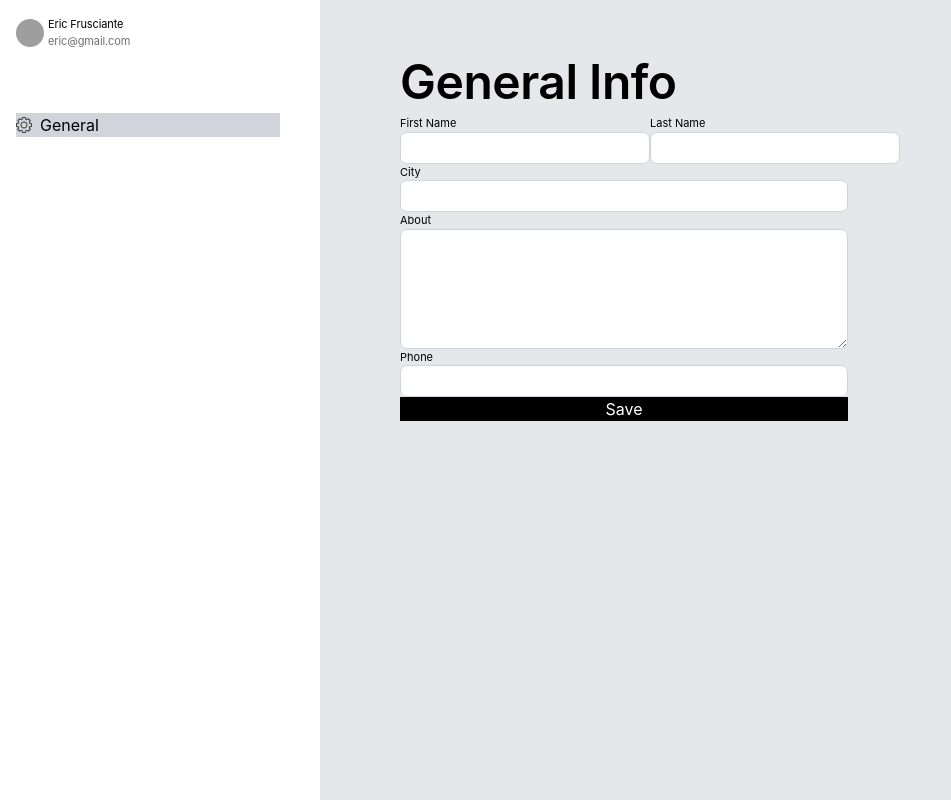
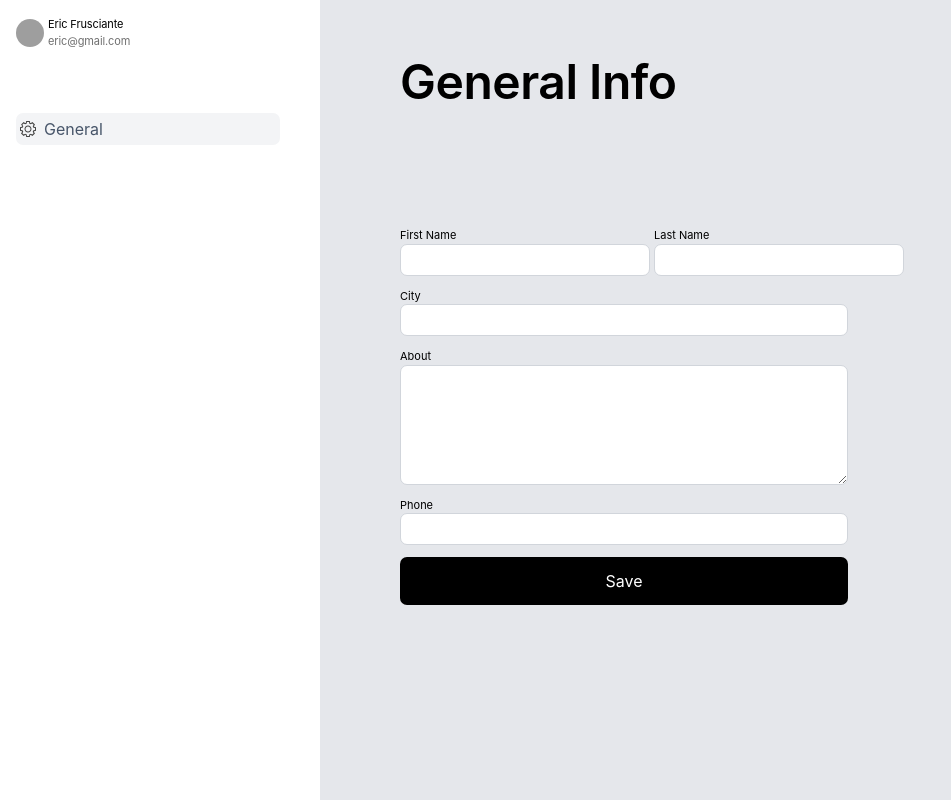
Before and after one commit to SvetilovArtem/LoginApp, a React (Create React App) app: page / in a window 1280 px wide. Shown: the whole page, without its empty margins (0-951 px from the left). Built offline with nearby package versions, Linux system fonts and the light colour scheme; grey boxes are pictures that could not be loaded.

Commit message:
added some corrections for General page

```diff
--- a/src/components/Content/Content.tsx
+++ b/src/components/Content/Content.tsx
@@ -5,7 +5,7 @@ import Form from '../Form/Form'
 const Content = () => {
   return (
     <div className='bg-gray-200 content pl-20 pt-12'>
-        <h1 className='text-5xl'>General Info</h1>
+        <h1 className='text-5xl mb-28'>General Info</h1>
         <Form />
     </div>
   )
--- a/src/components/Field/Field.tsx
+++ b/src/components/Field/Field.tsx
@@ -9,7 +9,7 @@ interface FieldProps {
 
 const Field = ({type, label, name}:FieldProps) => {
   return (
-    <div className='flex flex-col'>
+    <div className='flex flex-col mb-3'>
         <label htmlFor={name} style={{fontSize: '11px'}}>{label}</label>
         <input type={type} name={name} className='rounded-[7px] border border-gray-300 h-8' />
     </div>
--- a/src/components/Form/Form.tsx
+++ b/src/components/Form/Form.tsx
@@ -7,14 +7,14 @@ import TextArea from '../TextArea/TextArea'
 const Form = () => {
   return (
     <form className='flex flex-col max-w-md' onSubmit={() => {}}>
-        <div className='flex justify-between'>
+        <div className='flex justify-between max-w-md gap-1'>
             <Field type='text' name='firstName' label='First Name' />
             <Field type='text' name='lastName' label='Last Name' />
         </div>
         <Field type='text' name='city' label='City' />
         <TextArea label='About' name='about' />
         <Field type='tel' name='phone' label='Phone' />
-        <div className='bg-black text-white'>
+        <div className='bg-black text-white rounded-[7px] p-3'>
             <Button type='submit' text='Save' />
         </div>
     </form>
--- a/src/components/Sidebar/Sidebar.tsx
+++ b/src/components/Sidebar/Sidebar.tsx
@@ -6,9 +6,9 @@ const Sidebar = () => {
   return (
     <div className='max-w-xs p-4 sidebar'>
         <User />
-        <div className='flex gap-2 items-center bg-gray-300 w-11/12'>
+        <div className='flex gap-2 items-center bg-gray-100 w-11/12 p-1 rounded-[7px]'>
             <SvgIconCreator type='mech' />
-            <span>General</span>
+            <span className='text-slate-600'>General</span>
         </div>
     </div>
   )
--- a/src/components/TextArea/TextArea.tsx
+++ b/src/components/TextArea/TextArea.tsx
@@ -7,7 +7,7 @@ interface FieldProps {
 
 const TextArea = ({label, name}:FieldProps) => {
   return (
-    <div className='flex flex-col'>
+    <div className='flex flex-col mb-3'>
         <label htmlFor={name} style={{fontSize: '11px'}}>{label}</label>
         <textarea name={name} className='rounded-[7px] border border-gray-300 h-8' style={{height: '120px'}}></textarea>
     </div>
```
